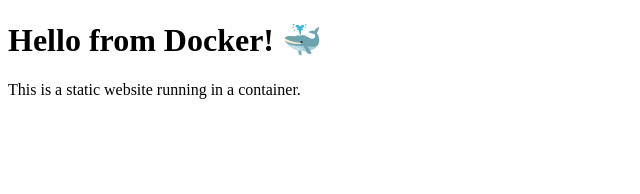
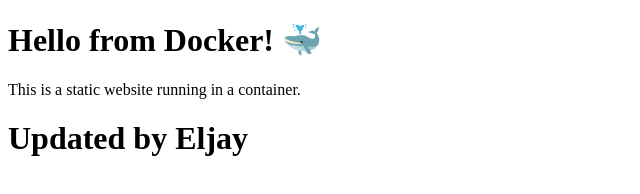
Before and after one commit to jaydev-code/my-html-app, a plain HTML site: page index.html in a window 1280 px wide. Shown: the whole page, without its empty margins (0-640 px from the left). Drawn offline with Linux system fonts and the light colour scheme.

Commit message:
update: add updated by Eljay

```diff
--- a/index.html
+++ b/index.html
@@ -8,3 +8,4 @@
     <p>This is a static website running in a container.</p>
 </body>
 </html>
+<h1> Updated by Eljay </h1>
```
